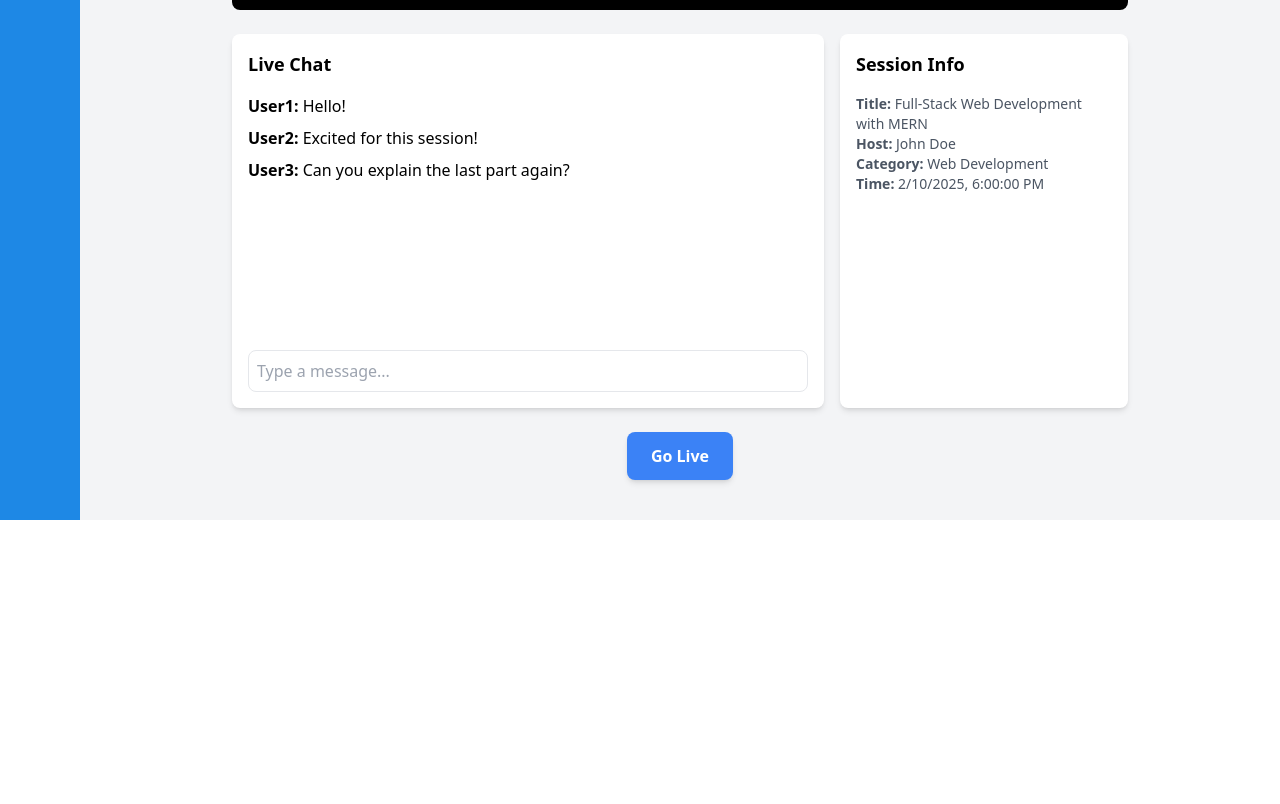
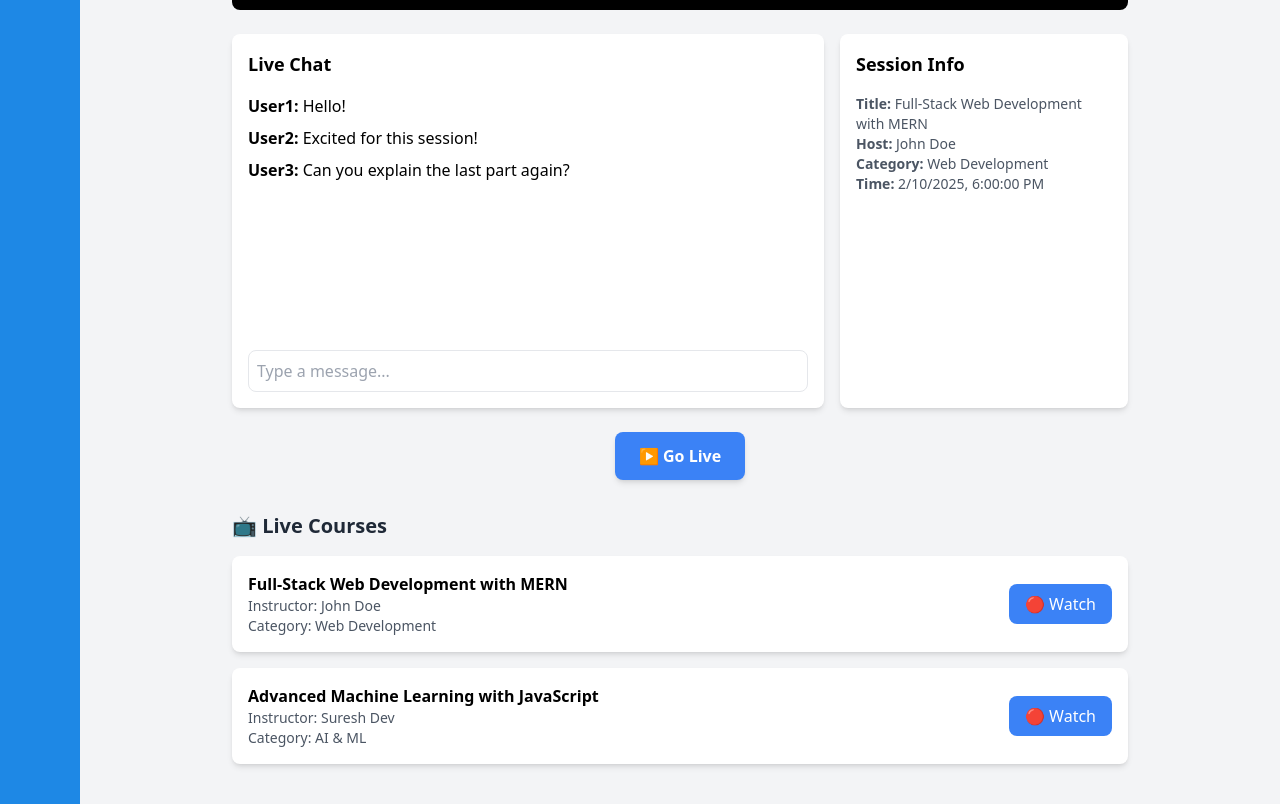
Before and after one commit to Dinesh10731j/Edufy, a Next.js app: page /dashboard/live_stream in a window 1280 px wide. Shown: the part 598-1402 px from the top of the page. Before the commit the page ends 1118 px from the top, so only its background shows below. Built offline with nearby package versions, Linux system fonts and the light colour scheme.

Commit message:
add search functionality to BrowseCourses; enhance LiveStream page with live courses list; update EditorJS placeholder; adjust button styles in CreateCourse

```diff
--- a/src/app/(dashboard)/dashboard/browse_courses/page.tsx
+++ b/src/app/(dashboard)/dashboard/browse_courses/page.tsx
@@ -1,20 +1,53 @@
-import React from 'react';
-import { BrowseCoursesType } from '@/utils/types';
-import { browseCourses } from '@/utils/browserCourses';
+"use client"
+import React, { useState } from "react";
+import { BrowseCoursesType } from "@/utils/types";
+import { browseCourses } from "@/utils/browserCourses";
+import dummyImage from "@/assets/images/signup.jpg"
+import Image from "next/image";
 const BrowseCourses = () => {
+  const [searchTerm, setSearchTerm] = useState("");
+
+  // Filter courses based on search term
+  const filteredCourses = browseCourses.filter((course: BrowseCoursesType) =>
+    course.title.toLowerCase().includes(searchTerm.toLowerCase()) ||
+    course.instructor.toLowerCase().includes(searchTerm.toLowerCase()) ||
+    course.category.toLowerCase().includes(searchTerm.toLowerCase())
+  );
+
   return (
     <div className="p-6">
       <h1 className="text-2xl font-bold mb-4">Browse Courses</h1>
+
+      {/* Search Bar */}
+      <input
+        type="text"
+        placeholder="Search courses..."
+        value={searchTerm}
+        onChange={(e) => setSearchTerm(e.target.value)}
+        className="w-full p-2 mb-4 border rounded-lg focus:outline-none focus:ring-2 focus:ring-blue-400"
+      />
+
+      {/* Courses Grid */}
       <div className="grid grid-cols-1 md:grid-cols-2 lg:grid-cols-3 gap-6">
-        {browseCourses.map((course:BrowseCoursesType) => (
-          <div key={course.id} className="border rounded-lg p-4 shadow-lg">
+        {filteredCourses.length > 0 ? (
+          filteredCourses.map((course: BrowseCoursesType) => (
+            <div key={course.id} className="border rounded-lg p-4 shadow-lg bg-white">
+              {/* Course Image */}
+              <Image
+                src={dummyImage}
+                alt={course.title}
+                className="w-full h-40 object-cover rounded-md mb-3"
+
+              />
+
               <h2 className="text-lg font-semibold">{course.title}</h2>
               <p className="text-gray-600">Instructor: {course.instructor}</p>
               <p className="text-gray-500">Category: {course.category}</p>
               <p className="text-green-600 font-semibold">Price: NPR {course.price}</p>
+
               {course.livestream.isLive ? (
                 <a
-                //href={course.livestream.url}
+                 // href={course.livestream.url}
                   target="_blank"
                   rel="noopener noreferrer"
                   className="mt-2 inline-block text-white bg-red-500 px-4 py-2 rounded-md"
@@ -22,10 +55,15 @@ const BrowseCourses = () => {
                   🔴 Live Now
                 </a>
               ) : (
-              <p className="text-gray-400">Next Live: {new Date(course.livestream.schedule).toLocaleString()}</p>
+                <p className="text-gray-400">
+                  Next Live: {new Date(course.livestream.schedule).toLocaleString()}
+                </p>
               )}
             </div>
-        ))}
+          ))
+        ) : (
+          <p className="text-gray-500">No courses found.</p>
+        )}
       </div>
     </div>
   );
--- a/src/app/(dashboard)/dashboard/create_course/page.tsx
+++ b/src/app/(dashboard)/dashboard/create_course/page.tsx
@@ -29,7 +29,7 @@ const CreateCourse = () => {
       <EditorJs onInit={handleEditorInit} />
       <button
         onClick={handleSubmit}
-        className="mt-4 px-4 py-2 bg-blue-500 text-white rounded"
+        className="mt-4 w-full px-4 py-2 bg-blue-500 text-white rounded"
       >
         Save Data
       </button>
--- a/src/app/(dashboard)/dashboard/live_stream/page.tsx
+++ b/src/app/(dashboard)/dashboard/live_stream/page.tsx
@@ -1,11 +1,13 @@
 "use client";
 import React, { useState } from "react";
 import { browseCourses } from "@/utils/browserCourses";
+
 
 const LiveStream = () => {
   const [isLive, setIsLive] = useState(false);
 
   const liveCourse = browseCourses.find((course) => course.livestream.isLive);
+  const liveCourses = browseCourses.filter((course) => course.livestream.isLive);
 
   return (
     <div className="flex flex-col items-center justify-center min-h-screen bg-gray-100 p-4">
@@ -27,16 +29,9 @@ const LiveStream = () => {
           <div className="md:col-span-2 bg-white rounded-lg shadow-md p-4">
             <h2 className="text-lg font-semibold mb-4">Live Chat</h2>
             <div className="h-60 overflow-y-auto mb-4">
-              {/* Placeholder messages */}
-              <div className="mb-2">
-                <span className="font-bold">User1:</span> Hello!
-              </div>
-              <div className="mb-2">
-                <span className="font-bold">User2:</span> Excited for this session!
-              </div>
-              <div className="mb-2">
-                <span className="font-bold">User3:</span> Can you explain the last part again?
-              </div>
+              <div className="mb-2"><span className="font-bold">User1:</span> Hello!</div>
+              <div className="mb-2"><span className="font-bold">User2:</span> Excited for this session!</div>
+              <div className="mb-2"><span className="font-bold">User3:</span> Can you explain the last part again?</div>
             </div>
             <input
               type="text"
@@ -50,19 +45,10 @@ const LiveStream = () => {
             <h2 className="text-lg font-semibold mb-4">Session Info</h2>
             {liveCourse ? (
               <ul className="text-sm text-gray-600">
-                <li>
-                  <strong>Title:</strong> {liveCourse.title}
-                </li>
-                <li>
-                  <strong>Host:</strong> {liveCourse.instructor}
-                </li>
-                <li>
-                  <strong>Category:</strong> {liveCourse.category}
-                </li>
-                <li>
-                  <strong>Time:</strong>{" "}
-                  {new Date(liveCourse.livestream.schedule).toLocaleString()}
-                </li>
+                <li><strong>Title:</strong> {liveCourse.title}</li>
+                <li><strong>Host:</strong> {liveCourse.instructor}</li>
+                <li><strong>Category:</strong> {liveCourse.category}</li>
+                <li><strong>Time:</strong> {new Date(liveCourse.livestream.schedule).toLocaleString()}</li>
               </ul>
             ) : (
               <p className="text-gray-500">No active livestreams</p>
@@ -70,24 +56,50 @@ const LiveStream = () => {
           </div>
         </div>
 
-        {/* Go Live / See Livestream Button */}
+        {/* Go Live / End Live Button */}
         <div className="flex justify-center mt-6">
-          {isLive && liveCourse ? (
-            <a
-              //href={liveCourse.livestream.url}
-              target="_blank"
-              rel="noopener noreferrer"
+          {isLive ? (
+            <button
+              onClick={() => setIsLive(false)}
               className="px-6 py-3 bg-red-500 text-white font-semibold rounded-lg shadow-md hover:bg-red-600 focus:outline-none focus:ring-2 focus:ring-red-400"
             >
-              🔴 See Livestream
-            </a>
+              ⏹ End Live
+            </button>
           ) : (
             <button
               onClick={() => setIsLive(true)}
               className="px-6 py-3 bg-blue-500 text-white font-semibold rounded-lg shadow-md hover:bg-blue-600 focus:outline-none focus:ring-2 focus:ring-blue-400"
             >
-              Go Live
+              ▶ Go Live
             </button>
+          )}
+        </div>
+
+        {/* Live Courses List */}
+        <div className="mt-8 w-full">
+          <h2 className="text-xl font-semibold text-gray-800 mb-4">📺 Live Courses</h2>
+          {liveCourses.length > 0 ? (
+            <ul className="space-y-4">
+              {liveCourses.map((course) => (
+                <li key={course.id} className="bg-white p-4 rounded-lg shadow-md flex justify-between items-center">
+                  <div>
+                    <h3 className="font-bold">{course.title}</h3>
+                    <p className="text-sm text-gray-600">Instructor: {course.instructor}</p>
+                    <p className="text-sm text-gray-600">Category: {course.category}</p>
+                  </div>
+                  <a
+                    //href={course.livestream.url}
+                    target="_blank"
+                    rel="noopener noreferrer"
+                    className="px-4 py-2 bg-blue-500 text-white rounded-lg hover:bg-blue-600"
+                  >
+                    🔴 Watch
+                  </a>
+                </li>
+              ))}
+            </ul>
+          ) : (
+            <p className="text-gray-500">No live courses available</p>
           )}
         </div>
       </div>
--- a/src/components/editorJs.tsx
+++ b/src/components/editorJs.tsx
@@ -26,6 +26,7 @@ const EditorJs: React.FC<EditorjsProps> = ({ onInit }) => {
     if (!editorJsRef.current) {
       const editor = new EditorJS({
         holder: "editorjs",
+        placeholder:"Make Courses.....",
         tools: {
           paragraph: Paragraph,
           image: Image,
```
Lines whose indentation alone changed are shown as unchanged.
